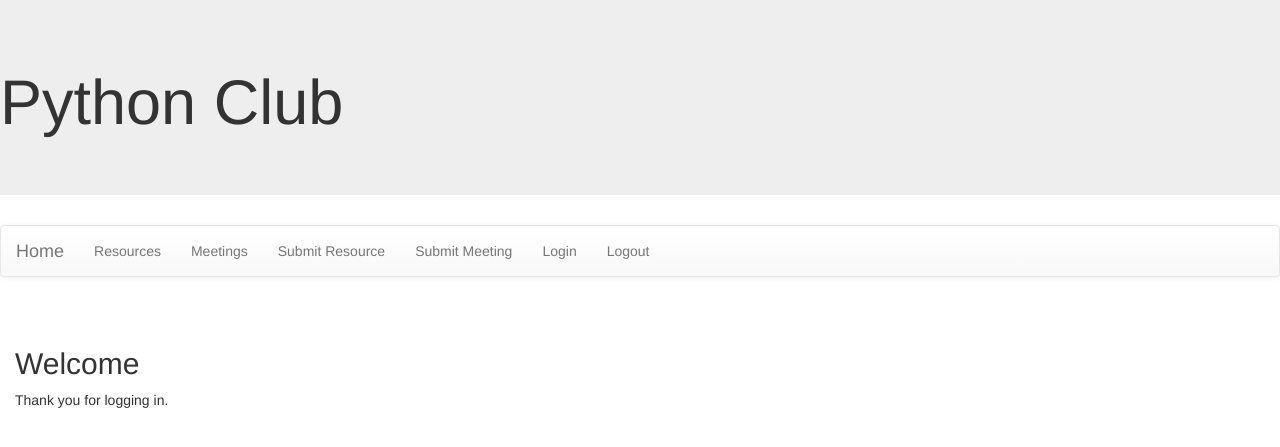
After one commit to lewzsh/PythonClub, a Django app: page /Club/loginmessage/ in a window 1280 px wide. The commit adds this page. Shown: the top 447 px of the page. Run offline with Django 3.2, Linux system fonts and the light colour scheme; some libraries are stand-ins or nearby versions.

Commit message:
Adds login and authentication

```diff
--- /dev/null
+++ b/PythonClub/Club/templates/Club/loginmessage.html
@@ -0,0 +1,9 @@
+{% extends 'base.html' %}
+{% block content %}
+
+<h2>Welcome</h2>
+<p>
+    Thank you for logging in.
+</p>
+
+{% endblock content %}
--- a/PythonClub/Club/templates/base.html
+++ b/PythonClub/Club/templates/base.html
@@ -23,6 +23,8 @@
                     <li> <a href="{% url 'meetings' %}"> Meetings </a> </li>
                     <li> <a href="{% url 'submitresource' %}"> Submit Resource </a> </li>
                     <li> <a href="{% url 'submitmeeting' %}"> Submit Meeting </a> </li>
+                    <li> <a href="{% url 'login' %}"> Login </a> </li>
+                    <li> <a href="{% url 'logout' %}"> Logout </a> </li>
                 </ul>
             </div>
         </nav>
--- a/PythonClub/Club/urls.py
+++ b/PythonClub/Club/urls.py
@@ -8,4 +8,6 @@ urlpatterns = [
     path('meetingdetails/<int:id>', views.meetingdetails, name='meetingdetails'),
     path('submitresource/', views.newresource, name='submitresource'),
     path('submitmeeting/', views.newmeeting, name='submitmeeting'),
+    path('loginmessage/', views.loginmessage, name='loginmessage'),
+    path('logoutmessage/', views.logoutmessage, name='logoutmessage'),
 ]
--- a/PythonClub/Club/views.py
+++ b/PythonClub/Club/views.py
@@ -1,6 +1,7 @@
 from django.shortcuts import render, get_object_or_404
 from .models import Meeting, MeetingMinutes, Resource, Event
 from .forms import ResourceForm, MeetingForm
+from django.contrib.auth.decorators import login_required
 
 # Create your views here.
 def index(request):
@@ -18,6 +19,7 @@ def meetingdetails(request, id):
     meetinginfo = get_object_or_404(Meeting, pk=id)
     return render(request, 'Club/meetingdetails.html', {'meetinginfo': meetinginfo})
 
+@login_required
 def newresource(request):
     form = ResourceForm
 
@@ -33,6 +35,7 @@ def newresource(request):
 
     return render(request, 'Club/submitresource.html', {'form' : form})
 
+@login_required
 def newmeeting(request):
     form = MeetingForm
 
@@ -46,3 +49,9 @@ def newmeeting(request):
         form = MeetingForm()
 
     return render(request, 'Club/submitmeeting.html', {'form' : form})
+
+def loginmessage(request):
+    return render(request, 'Club/loginmessage.html')
+
+def logoutmessage(request):
+    return render(request, 'Club/logoutmessage.html')
--- a/PythonClub/PythonClub/settings.py
+++ b/PythonClub/PythonClub/settings.py
@@ -124,3 +124,6 @@ USE_TZ = True
 # https://docs.djangoproject.com/en/3.1/howto/static-files/
 
 STATIC_URL = '/static/'
+
+LOGIN_REDIRECT_URL = 'loginmessage'
+LOGOUT_REDIRECT_URL = 'logoutmessage'
--- a/PythonClub/PythonClub/urls.py
+++ b/PythonClub/PythonClub/urls.py
@@ -19,4 +19,5 @@ from django.urls import path, include
 urlpatterns = [
     path('admin/', admin.site.urls),
     path('Club/', include('Club.urls')),
+    path('accounts/', include('django.contrib.auth.urls')),
 ]
```
Also changed, not shown: PythonClub/Club/templates/Club/logoutmessage.html (added, +9 -0 lines), PythonClub/Club/templates/registration/login.html (added, +12 -0 lines).
